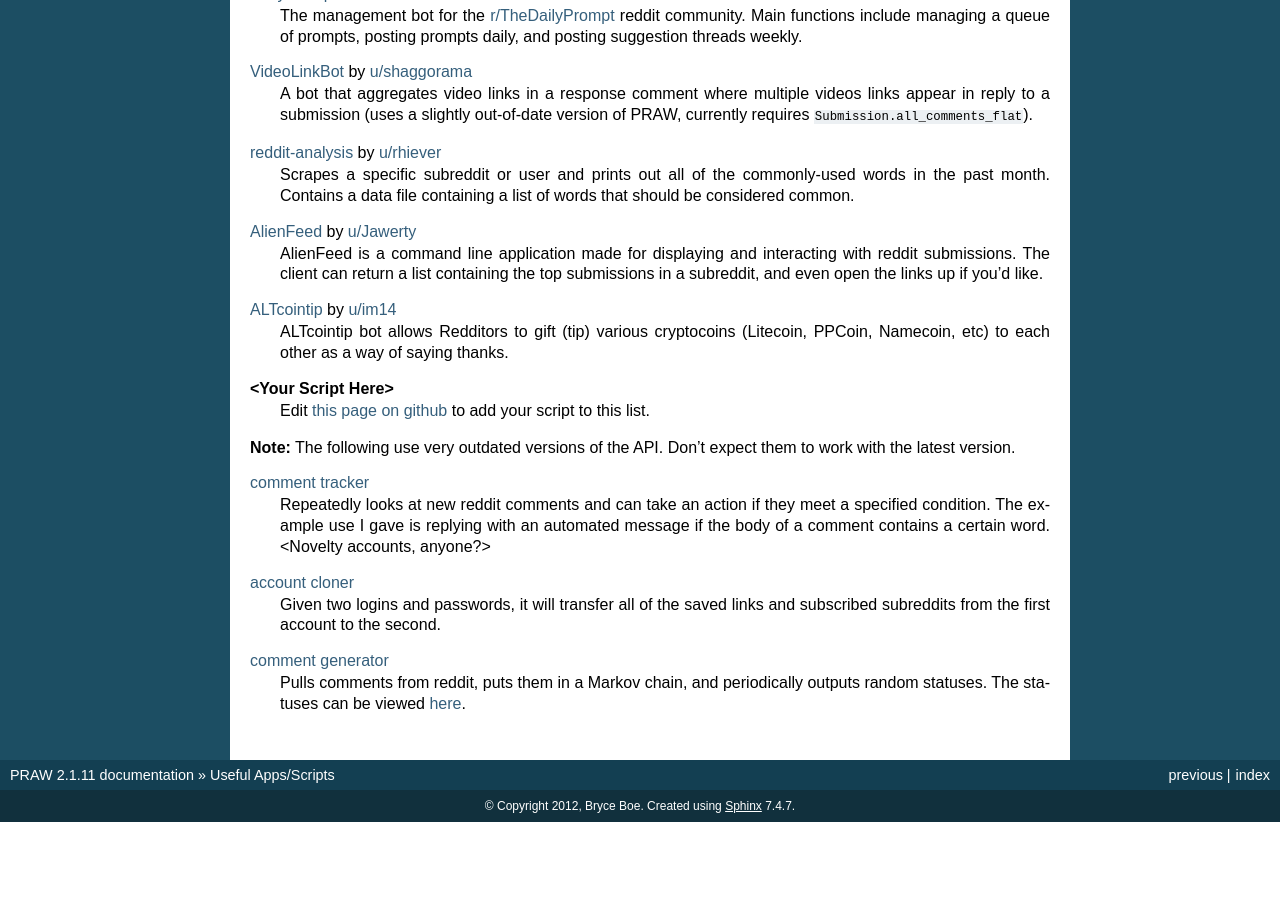
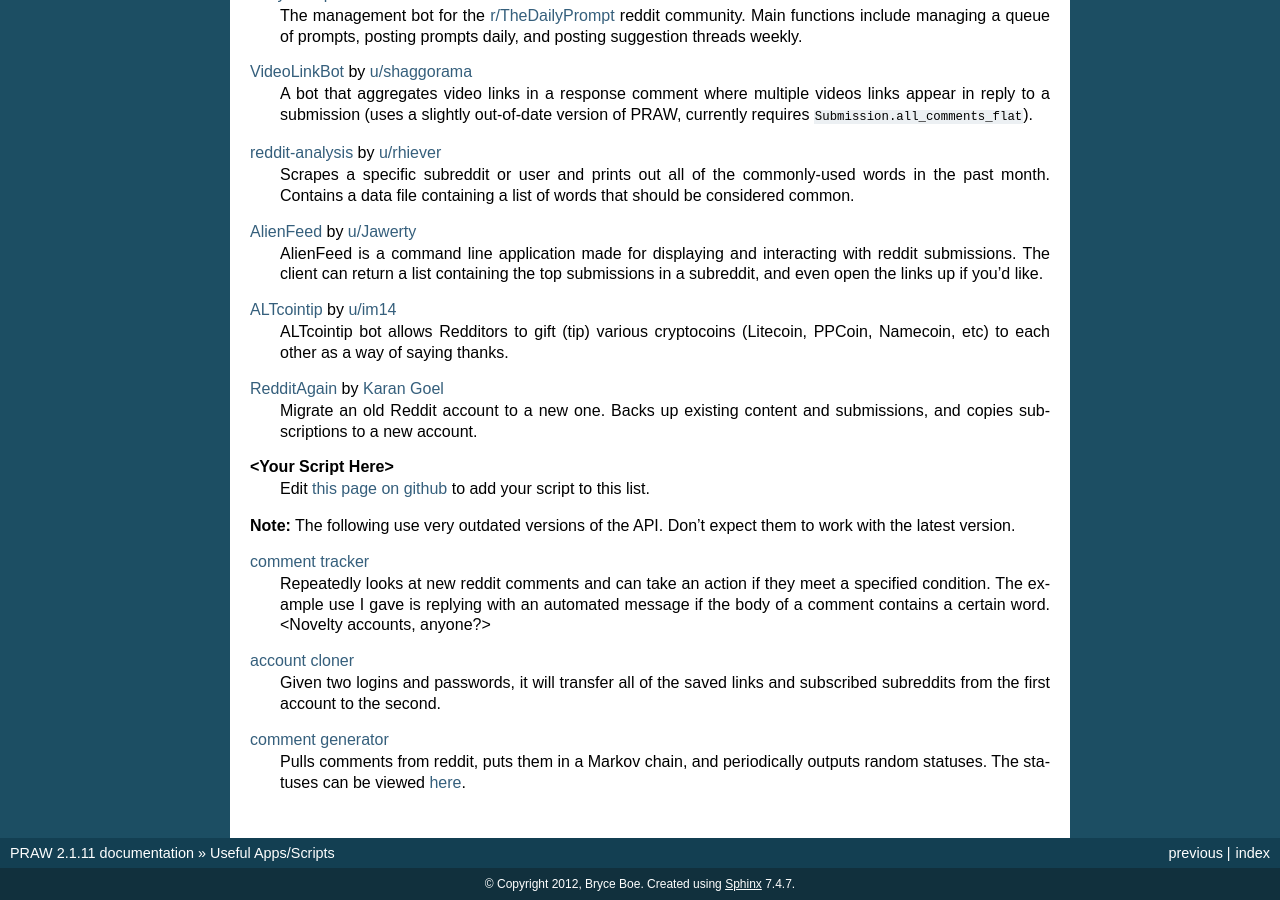
Before and after one commit to praw-dev/praw, a Sphinx documentation site: the page built from docs/pages/useful_scripts.rst, in a window 1280 px wide and 900 px high, scrolled down 1047 px. Built offline with Sphinx 7.4.7, drawn with Linux system fonts in a browser that asks for light colours; before the commit the page ends 1869 px from its top, so only the background shows below that.

Commit message:
Add RedditAgain.

```diff
--- a/docs/pages/useful_scripts.rst
+++ b/docs/pages/useful_scripts.rst
@@ -88,6 +88,10 @@ this page to add in more.
     ALTcointip bot allows Redditors to gift (tip) various cryptocoins (Litecoin,
     PPCoin, Namecoin, etc) to each other as a way of saying thanks.
 
+`RedditAgain`_ by `Karan Goel <http://www.github.com/thekarangoel>`_
+    Migrate an old Reddit account to a new one. Backs up existing content
+    and submissions, and copies subscriptions to a new account.
+
 **\<Your Script Here\>**
     Edit `this page on github <https://github.com/praw-dev/praw/blob/master/
     docs/pages/useful_scripts.rst>`_ to add your script to this list.
@@ -117,6 +121,7 @@ them to work with the latest version.
 .. _`Groompbot`: https://github.com/AndrewNeo/groompbot
 .. _`PRAWtools`: https://github.com/praw-dev/prawtools
 .. _`reddit-analysis`: https://github.com/rhiever/reddit-analysis
+.. _`RedditAgain`: https://github.com/thekarangoel/RedditAgain
 .. _`r/diablo flair infographic generator`:
     https://github.com/xiphirx/rdiablo-flair-infographic-generator
 .. _`VideoLinkBot`: https://github.com/dmarx/VideoLinkBot
```
